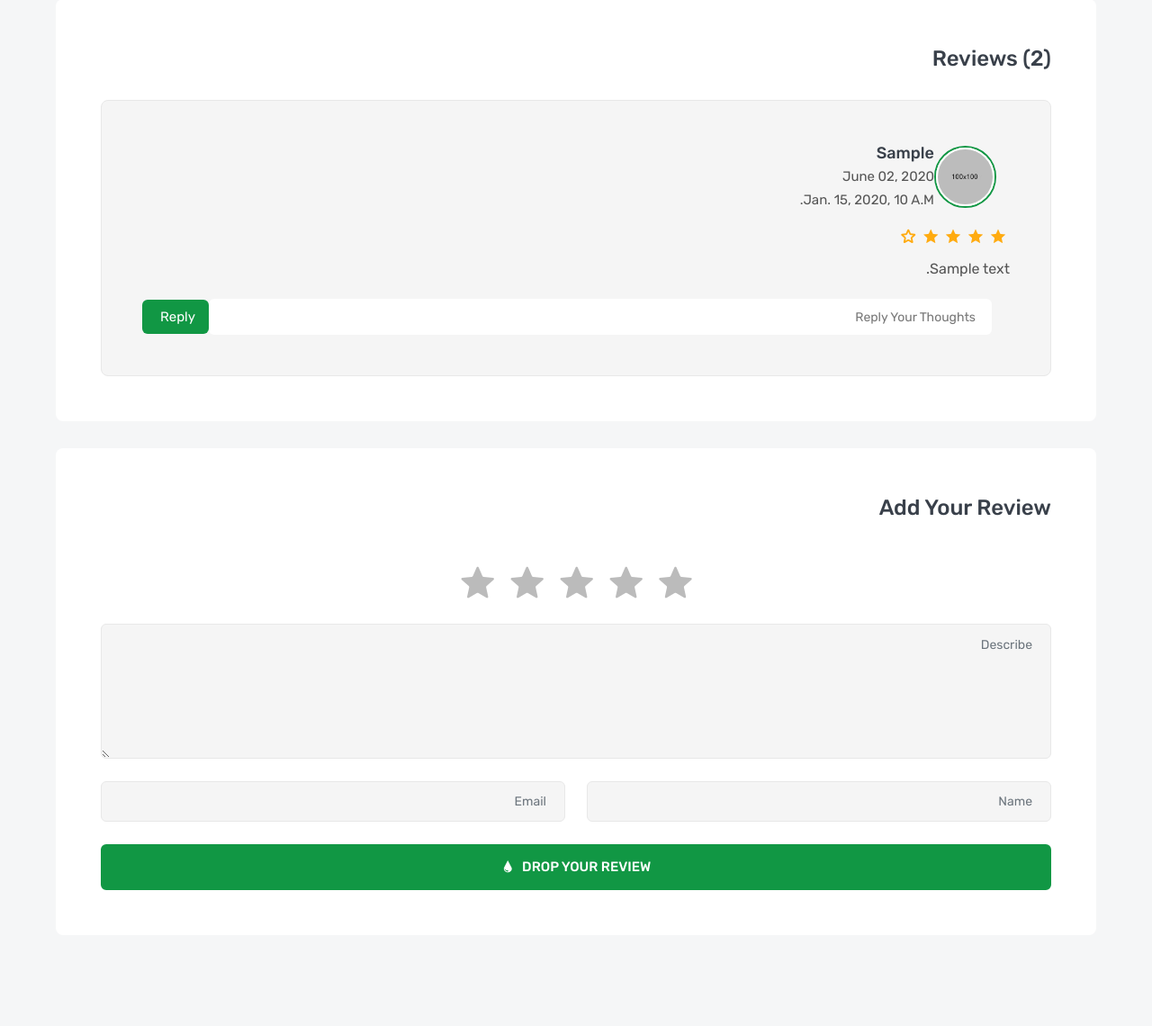
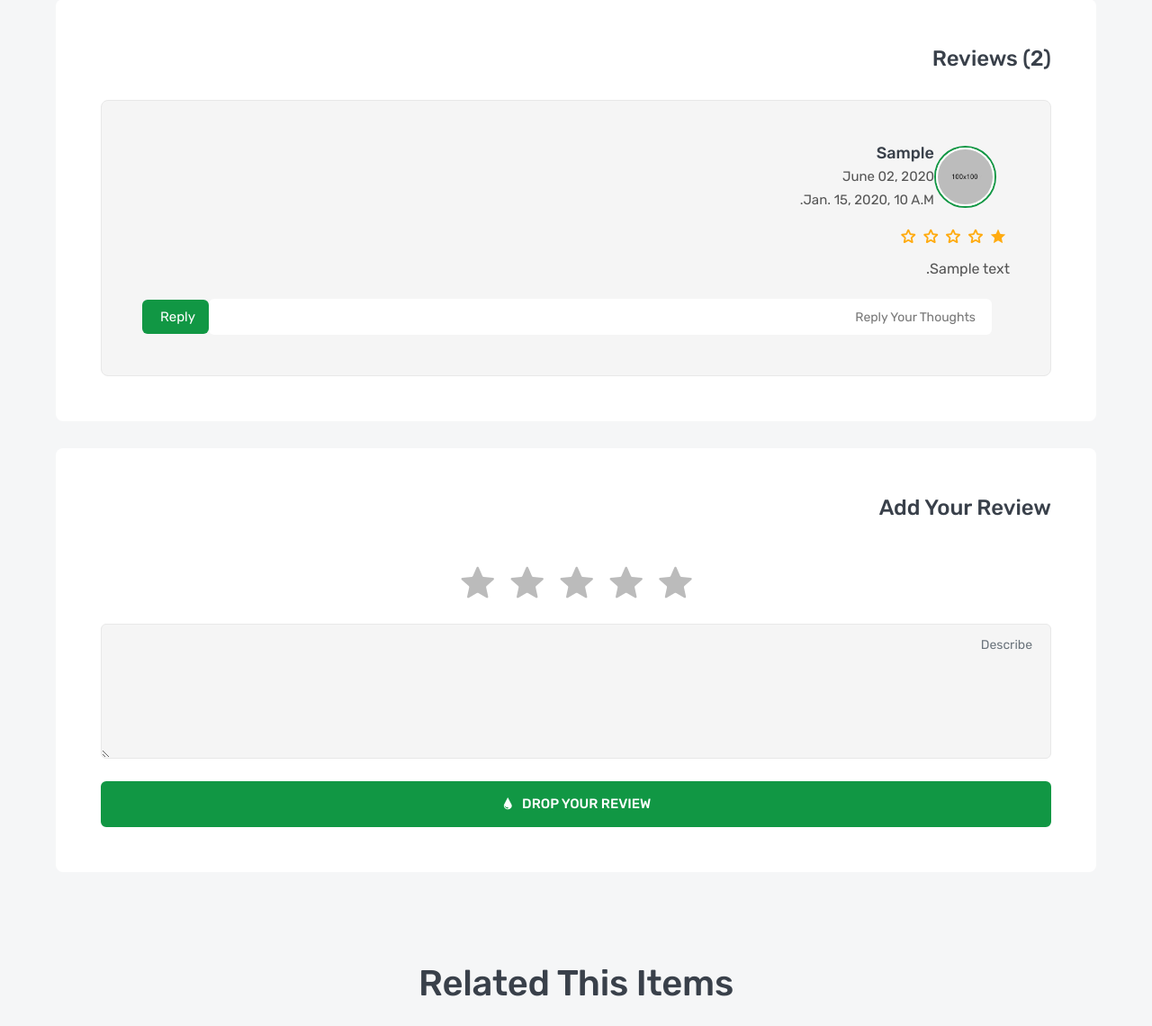
Before and after one commit to AliAbdJaleel/Django-Amazon-Clone, a Django app: a page that uses products/templates/products/product_detail.html in a window 1280 px wide. Shown: the part 1438-2578 px from the top of the page at 90% size. Run offline with Django 4.2, Linux system fonts and the light colour scheme; tables that the repository leaves empty hold one stand-in row (values such as "Sample post"); grey boxes marked "Sample" are stand-in pictures; some libraries are stand-ins or nearby versions.

Commit message:
add product review

```diff
--- /dev/null
+++ b/products/forms.py
@@ -0,0 +1,2 @@
+from django import forms
+from .models import Review
--- a/products/templates/products/product_detail.html
+++ b/products/templates/products/product_detail.html
@@ -152,11 +152,11 @@
                                         </h5>
                                     </div>
                                     <ul class="review-rating">
-                                        <li class="icofont-ui-rating"></li>
-                                        <li class="icofont-ui-rating"></li>
-                                        <li class="icofont-ui-rating"></li>
-                                        <li class="icofont-ui-rating"></li>
-                                        <li class="icofont-ui-rate-blank"></li>
+                                        <li class="icofont-ui-{% if review.rate > 0 %}rating{% else %}rate-blank{% endif %}"></li>
+                                        <li class="icofont-ui-{% if review.rate > 1 %}rating{% else %}rate-blank{% endif %}"></li>
+                                        <li class="icofont-ui-{% if review.rate > 2 %}rating{% else %}rate-blank{% endif %}"></li>
+                                        <li class="icofont-ui-{% if review.rate > 3 %}rating{% else %}rate-blank{% endif %}"></li>
+                                        <li class="icofont-ui-{% if review.rate > 4 %}rating{% else %}rate-blank{% endif %}"></li>
                                     </ul>
                                     <p class="review-desc">{{review.review}}</p>
                                     <form class="review-reply">
@@ -170,34 +170,26 @@
                         </div>
                         <div class="product-details-frame">
                             <h3 class="frame-title">add your review</h3>
-                            <form class="review-form">
+                            <form class="review-form" method = 'post' action = '/products/{{object.slug}}/add-review'>
+                                {% csrf_token %}
                                 <div class="row">
                                     <div class="col-lg-12">
                                         <div class="star-rating">
-                                            <input type="radio" name="rating" id="star-1"><label for="star-1"></label>
-                                            <input type="radio" name="rating" id="star-2"><label for="star-2"></label>
-                                            <input type="radio" name="rating" id="star-3"><label for="star-3"></label>
-                                            <input type="radio" name="rating" id="star-4"><label for="star-4"></label>
-                                            <input type="radio" name="rating" id="star-5"><label for="star-5"></label>
+                                            <input type="radio" name="rating" value = 5 id="star-1"><label for="star-1"></label>
+                                            <input type="radio" name="rating" value = 4 id="star-2"><label for="star-2"></label>
+                                            <input type="radio" name="rating" value = 3 id="star-3"><label for="star-3"></label>
+                                            <input type="radio" name="rating" value = 2 id="star-4"><label for="star-4"></label>
+                                            <input type="radio" name="rating" value = 1 id="star-5"><label for="star-5"></label>
                                         </div>
                                     </div>
                                     <div class="col-lg-12">
                                         <div class="form-group">
-                                            <textarea class="form-control" placeholder="Describe"></textarea>
+                                            <textarea class="form-control" name = "review" placeholder="Describe"></textarea>
                                         </div>
                                     </div>
-                                    <div class="col-lg-6">
-                                        <div class="form-group">
-                                            <input type="text" class="form-control" placeholder="Name">
-                                        </div>
-                                    </div>
-                                    <div class="col-lg-6">
-                                        <div class="form-group">
-                                            <input type="email" class="form-control" placeholder="Email">
-                                        </div>
-                                    </div>
+
                                     <div class="col-lg-12">
-                                        <button class="btn btn-inline">
+                                        <button class="btn btn-inline" type = "submit">
                                             <i class="icofont-water-drop"></i>
                                             <span>drop your review</span>
                                         </button>
--- a/products/urls.py
+++ b/products/urls.py
@@ -1,13 +1,15 @@
 from django.urls import path
-from .views import ProductList , ProductDetail , BrandList , BrandDetail , mydebug
+from .views import ProductList , ProductDetail , BrandList , BrandDetail , mydebug ,add_review
 from . import api
 
 urlpatterns = [
     path('debug',mydebug),
+    path('<slug:slug>/add-review',add_review),
     path('brands',BrandList.as_view()),
     path('brands/<slug:slug>',BrandDetail.as_view()),
     path('',ProductList.as_view()),
     path('<slug:slug>',ProductDetail.as_view()),
+
 
 
     # api url
--- a/products/views.py
+++ b/products/views.py
@@ -1,6 +1,6 @@
 from typing import Any
 from django.db.models.query import QuerySet
-from django.shortcuts import render
+from django.shortcuts import render , redirect
 
 from django.views.generic import ListView , DetailView
 from .models import Product , Brand , Review , ProductImages
@@ -147,3 +147,19 @@
         context =  super().get_context_data(**kwargs)
         context["products"] = Product.objects.filter(brand = self.get_object())
         return context """
+
+def add_review(request,slug):
+    product = Product.objects.get(slug = slug)
+    review = request.POST['review'] # request.POST.get('review')  request.GET.get('review')
+    rate = request.POST['rating']
+
+    #add review
+
+    Review.objects.create(
+
+        user = request.user,
+        product = product ,
+        review = review ,
+        rate = rate
+    )
+    return redirect(f'/products/{slug}')
```
